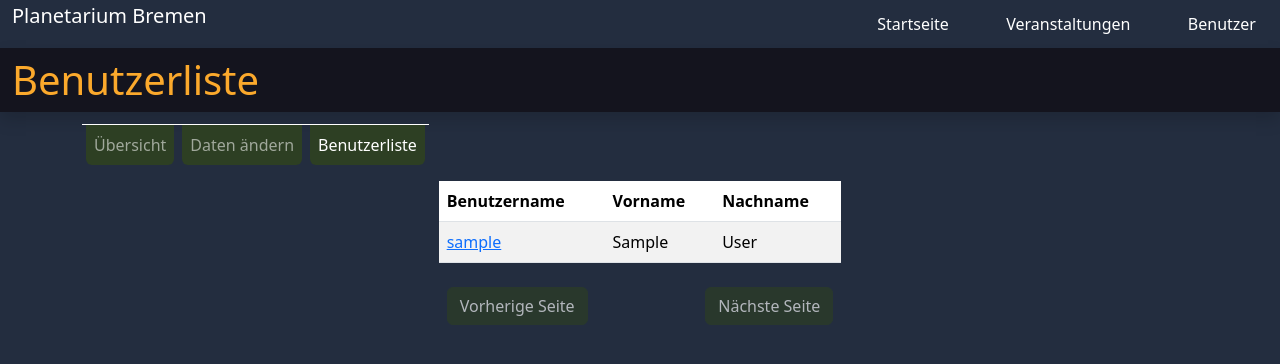
After one commit to Armag3ddon/olbersplanetarium, a Flask app: page /userlist/1 in a window 1280 px wide. The commit adds this page. Shown: the top 364 px of the page. Run offline with Flask 3, Linux system fonts and the light colour scheme; a user stored in the database is signed in; tables that the repository leaves empty hold one stand-in row (values such as "Sample post"); some libraries are stand-ins or nearby versions.

Commit message:
Add a simple user list page.

```diff
--- /dev/null
+++ b/app/templates/users/userlist.html
@@ -0,0 +1,58 @@
+{% extends 'users/usernav.html' %}
+
+{% block headline %}{{ _('Benutzerliste') }}{% endblock %}
+
+{% block content %}
+<div class="container-fluid">
+    <div class="row my-2 justify-content-center">
+        <div class="col col-sm-4">
+            <table class="table table-striped table-hover">
+                <thead>
+                    <tr>
+                        <th>{{ _('Benutzername') }}</th>
+                        <th>{{ _('Vorname') }}</th>
+                        <th>{{ _('Nachname') }}</th>
+                    </tr>
+                </thead>
+                <tbody>
+                    {% for user in users %}
+                    <tr>
+                        <td><a href="{{ url_for('users.userpage', user=user.id) }}">{{ user.username }}</a></td>
+                        <td>{{ user.firstname }}</td>
+                        <td>{{ user.lastname }}</td>
+                    </tr>
+                    {% endfor %}
+                </tbody>
+            </table>
+        </div>
+    </div>
+    <div class="row my-2 gx-5 justify-content-center">
+        <div class="col col-sm-2">
+            {% if prev_url %}
+            <a href="{{ prev_url }}" class="btn btn-primarycontrast">{{ _('Vorherige Seite') }}</a>
+            {% else %}
+            <div style="display: inline-block;" data-bs-toggle="tooltip" data-bs-placement="top" data-bs-title="{{ _('Keine weitere Seite vorhanden') }}">
+                <button class="btn btn-primarycontrast" disabled>{{ _('Vorherige Seite') }}</button>
+            </div>
+            {% endif %}
+        </div>
+        <div class="col col-sm-2">
+            {% if next_url %}
+            <a href="{{ next_url }}" class="btn btn-primarycontrast float-end">{{ _('Nächste Seite') }}</a>
+            {% else %}
+            <div class="float-end" style="display: inline-block;" data-bs-toggle="tooltip" data-bs-placement="top" data-bs-title="{{ _('Keine weitere Seite vorhanden') }}">
+                <button class="btn btn-primarycontrast float-end" disabled>{{ _('Nächste Seite') }}</button>
+            </div>
+            {% endif %}
+        </div>
+    </div>
+</div>
+{% endblock %}
+
+{% block scripts %}
+{{ super() }}
+<script>
+    const tooltipTriggerList = document.querySelectorAll('[data-bs-toggle="tooltip"]')
+    const tooltipList = [...tooltipTriggerList].map(tooltipTriggerEl => new bootstrap.Tooltip(tooltipTriggerEl))
+</script>
+{% endblock %}
--- a/app/templates/users/usernav.html
+++ b/app/templates/users/usernav.html
@@ -15,6 +15,9 @@
                 <li class="nav-item bg-primarycontrast rounded-bottom mx-1">
                     {{ render_nav_item('users.userpage', _('Daten ändern'), edit=1) }}
                 </li>
+                <li class="nav-item bg-primarycontrast rounded-bottom mx-1">
+                    {{ render_nav_item('users.userlist', _('Benutzerliste'), page=0) }}
+                </li>
             </ul>
         </div>
     </nav>
--- a/app/users/routes.py
+++ b/app/users/routes.py
@@ -56,6 +56,16 @@ def userpage():
         return redirect(url_for('users.userpage', user=user.id))
     return render_template('users/userpage.html', title=_("Benutzerübersicht - "), user=user, edit=edit, form=form)
 
+# USERLIST
+@bp.route('/userlist/<page>', methods=['GET'])
+@login_required
+def userlist(page):
+    query = sa.Select(User).order_by(User.id)
+    users = db.paginate(query, page=int(page), per_page=50, error_out=False)
+    next_url = url_for('users.userlist', page=users.next_num) if users.has_next else None
+    prev_url = url_for('users.userlist', page=users.prev_num) if users.has_prev else None
+    return render_template('users/userlist.html', title=_("Benutzerliste - "), users=users.items, next_url=next_url, prev_url=prev_url)
+
 # USER AVATARS
 @bp.route('/avatar/<path:filename>', methods=['GET'])
 @login_required
```
